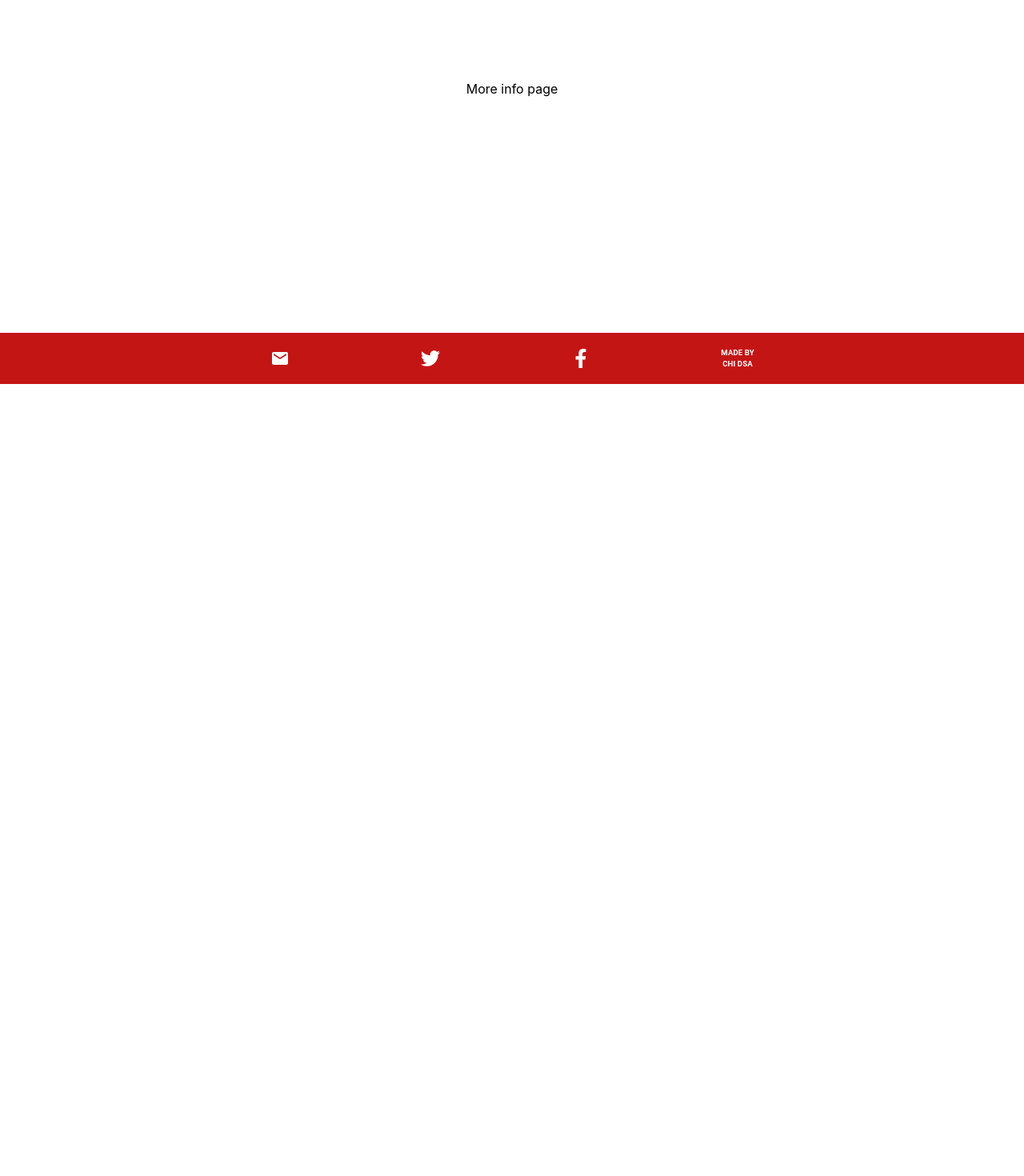
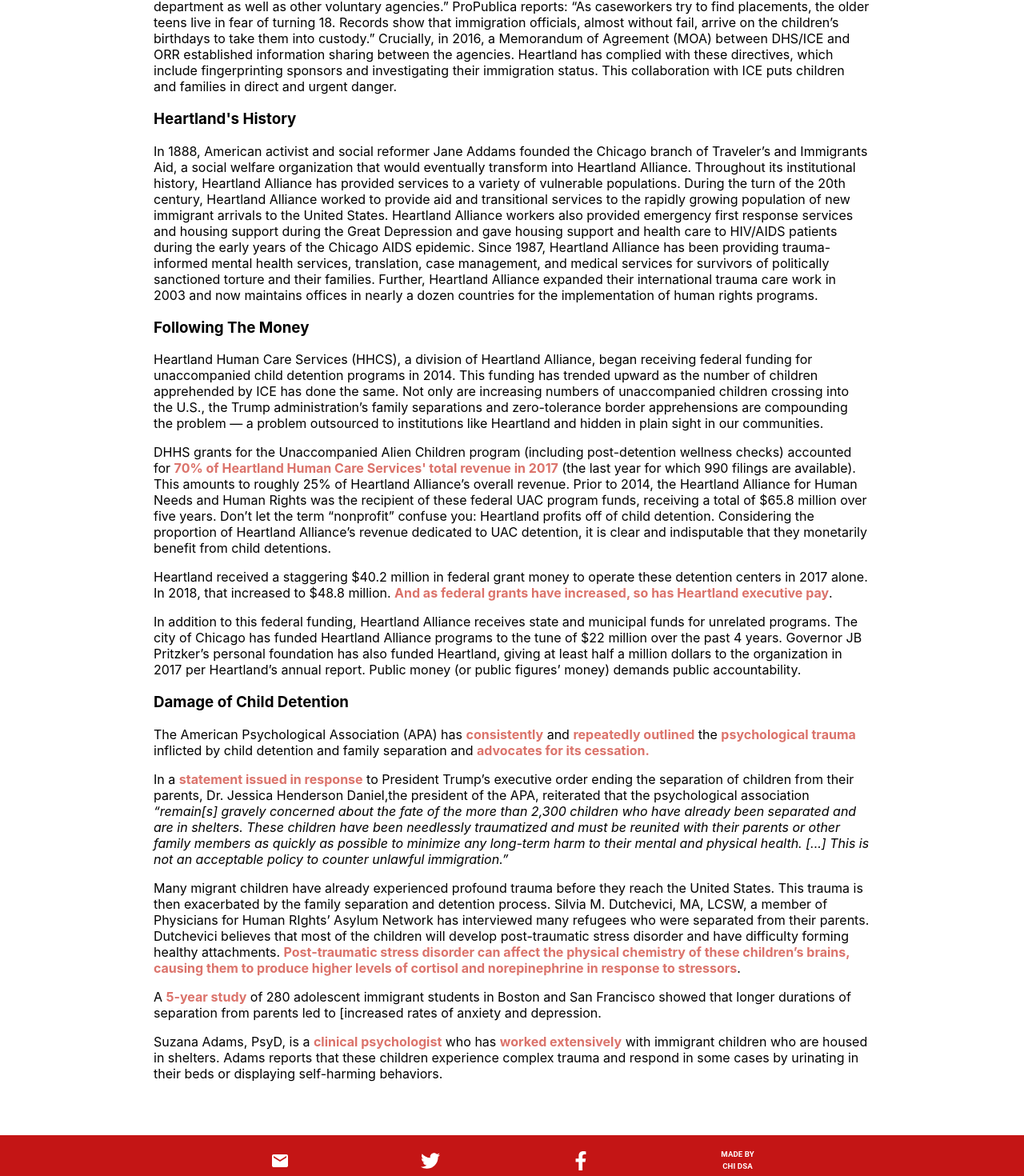
Before and after one commit to duke-thurinus/heartland-kids-site, a React (Create React App) app in the folder heartland-site/: page /more-info in a window 1280 px wide. Shown: the part 320-1790 px from the top of the page at 80% size. Before the commit the page ends 800 px from the top, so only its background shows below. Built offline with nearby package versions, Linux system fonts and the light colour scheme.

Commit message:
added more info page

```diff
--- a/heartland-site/src/container/nav-router.tsx
+++ b/heartland-site/src/container/nav-router.tsx
@@ -2,6 +2,7 @@
 import { Route, Switch } from 'react-router-dom';
 import LandingPage from 'pages/landing-page/landing-page';
 import AboutUsPage from 'pages/about-us/about-us-page';
+import MoreInfoPage from 'pages/more-info-page/more-info-page';
 
 export interface RouteLabelProps {
     label: string;
@@ -30,7 +31,6 @@
     },
 ];
 
-const MoreInfoPage = () => <div>More info  page</div>;
 const ResourcesPage = () => <div>Resoures  page</div>;
 const PetitionPage = () => <div>Petition</div>;
 
--- a/heartland-site/src/pages/about-us/content.tsx
+++ b/heartland-site/src/pages/about-us/content.tsx
@@ -3,7 +3,7 @@
 export default`
 ### About Us
 In July 2018, journalists from the
- [Washington Post](https://www.washingtonpost.com/local/immigrant-children-held-in-shelters-they-told-us-to-behave-or-wed-be-here-forever/2018/07/14/635f4cee-86b4-11e8-8f6c-46cb43e3f306_story.html),
+[Washington Post](https://www.washingtonpost.com/local/immigrant-children-held-in-shelters-they-told-us-to-behave-or-wed-be-here-forever/2018/07/14/635f4cee-86b4-11e8-8f6c-46cb43e3f306_story.html),
 [ProPublica](https://www.propublica.org/article/illinois-chicago-children-teens-immigration-shelters-heartland),
 and other media outlets began covering the abuses many children in Heartland detention centers experienced, the lasting trauma
 these children suffered from their detention, and the lack of accountability for many of the abuses
@@ -17,8 +17,8 @@
 and those fighting to shut down local detention centers. Now, almost a year after those initial exposés
 were published, we agree with Sandoval-Moshenberg’s warning:
 
-__[“It takes a hell of a savior complex to really believe that a kid in your jail is better off than
-being with his family.”](https://www.propublica.org/article/illinois-chicago-children-teens-immigration-shelters-heartland)__
+[“It takes a hell of a savior complex to really believe that a kid in your jail is better off than
+being with his family.”](https://www.propublica.org/article/illinois-chicago-children-teens-immigration-shelters-heartland)
 
 **We are convinced that an immediate end to child immigrant detention in the Chicagoland area is the only
 moral decision we can make**.
--- a/heartland-site/src/pages/landing-page/content.tsx
+++ b/heartland-site/src/pages/landing-page/content.tsx
@@ -1,3 +1,5 @@
+/* tslint:disable */
+
 export default`
 ### Introduction & Demands
 Immigrant children who have family and sponsors in the United States are being detained as
--- /dev/null
+++ b/heartland-site/src/pages/more-info-page/content.tsx
@@ -0,0 +1,68 @@
+
+/* tslint:disable */
+export default`
+### Heartland & ICE
+There is strong evidence of a close relationship and regular collaboration between Heartland Alliance and ICE. For example, Heartland’s public job postings explicitly advertise collaboration with ICE as an essential duty: A “Swing Shift Mental Health Clinical Practitioner - Unaccompanied Children's Programs […] Collaborates and serves as a primary contact for the Federal Field Specialist, the DUCS Field Coordinator and the Immigration and Customs Enforcement department as well as other voluntary agencies.” ProPublica reports: “As caseworkers try to find placements, the older teens live in fear of turning 18. Records show that immigration officials, almost without fail, arrive on the children’s birthdays to take them into custody.” Crucially, in 2016, a Memorandum of Agreement (MOA) between DHS/ICE and ORR established information sharing between the agencies. Heartland has complied with these directives, which include fingerprinting sponsors and investigating their immigration status. This collaboration with ICE puts children and families in direct and urgent danger.
+
+### Heartland's History
+In 1888, American activist and social reformer Jane Addams founded the Chicago branch of
+Traveler’s and Immigrants Aid, a social welfare organization that would eventually transform
+into Heartland Alliance. Throughout its institutional history, Heartland Alliance has provided
+services to a variety of vulnerable populations. During the turn of the 20th century, Heartland
+Alliance worked to provide aid and transitional services to the rapidly growing population
+of new immigrant arrivals to the United States. Heartland Alliance workers also provided emergency
+first response services and housing support during the Great Depression and gave housing support
+and health care to HIV/AIDS patients during the early years of the Chicago AIDS epidemic.
+Since 1987, Heartland Alliance has been providing trauma-informed mental health services,
+translation, case management, and medical services for survivors of politically sanctioned
+torture and their families. Further, Heartland Alliance expanded their international trauma care
+work in 2003 and now maintains offices in nearly a dozen countries for the implementation of human rights programs.
+
+### Following The Money
+Heartland Human Care Services (HHCS), a division of Heartland Alliance, began receiving federal funding for unaccompanied child detention programs in 2014. This funding has trended upward as the number of children apprehended by ICE has done the same. Not only are increasing numbers of unaccompanied children crossing into the U.S., the Trump administration’s family separations and zero-tolerance border apprehensions are compounding the problem — a problem outsourced to institutions like Heartland and hidden in plain sight in our communities.
+
+DHHS grants for the Unaccompanied Alien Children program (including post-detention wellness checks) accounted for
+[70% of Heartland Human Care Services' total revenue in 2017](https://taggs.hhs.gov/)
+(the last year for which 990 filings are available). This amounts to roughly 25% of Heartland Alliance’s overall revenue. Prior to 2014, the Heartland Alliance for Human Needs and Human Rights was the recipient of these federal UAC program funds, receiving a total of $65.8 million over five years. Don’t let the term “nonprofit” confuse you: Heartland profits off of child detention. Considering the proportion of Heartland Alliance’s revenue dedicated to UAC detention, it is clear and indisputable that they monetarily benefit from child detentions.
+
+Heartland received a staggering $40.2 million in federal grant money to operate these detention centers in 2017 alone. In 2018, that increased to $48.8 million.
+[And as federal grants have increased, so has Heartland executive pay](https://projects.propublica.org/nonprofits/organizations/364053244).
+
+In addition to this federal funding, Heartland Alliance receives state and municipal funds for unrelated programs. The city of Chicago has funded Heartland Alliance programs to the tune of $22 million over the past 4 years. Governor JB Pritzker’s personal foundation has also funded Heartland, giving at least half a million dollars to the organization in 2017 per Heartland’s annual report. Public money (or public figures’ money) demands public accountability.
+
+
+### Damage of Child Detention
+The American Psychological Association (APA) has
+[consistently](https://www.apa.org/news/apa/2018/border-family-separation)
+and [repeatedly outlined](https://www.apa.org/advocacy/immigration/separating-families-letter.pdf)
+the [psychological trauma](https://psycnet.apa.org/record/2016-37283-001?_ga=2.266660809.696269440.1560289202-1480969999.1560289202)
+inflicted by child detention and family separation and
+[advocates for its cessation.](https://www.apa.org/news/press/response/family-separation)
+
+In a [statement issued in response](https://www.apa.org/news/press/releases/2018/06/family-separation-policy)
+to President Trump’s executive order ending the separation of children from their parents,
+Dr. Jessica Henderson Daniel,the president of the APA, reiterated that the psychological association
+*“remain\\\[s\\\] gravely concerned about the fate of the more than 2,300 children who have already been separated
+and are in shelters. These children have been needlessly traumatized and must be reunited with their parents
+or other family members as quickly as possible to minimize any long-term harm to their mental and
+physical health. \\[...\\] This is not an acceptable policy to counter unlawful immigration.”*
+
+Many migrant children have already experienced profound trauma before they reach the United States.
+This trauma is then exacerbated by the family separation and detention process. Silvia M. Dutchevici,
+MA, LCSW, a member of Physicians for Human RIghts’ Asylum Network has interviewed many refugees who were
+separated from their parents. Dutchevici believes that most of the children will develop post-traumatic stress
+disorder and have difficulty forming healthy attachments. [Post-traumatic stress disorder can affect the physical
+chemistry of these children’s brains, causing them to produce higher levels of cortisol and norepinephrine in response
+ to stressors](https://www.psychologytoday.com/us/blog/nurturing-self-compassion/201806/damage-separating-families?amp).
+
+ A [5-year study](https://journals.sagepub.com/doi/abs/10.1177/0743558410376830)
+of 280 adolescent immigrant students in Boston and San Francisco showed that longer durations of
+separation from parents led to [increased rates of anxiety and depression.
+
+Suzana Adams, PsyD, is a
+[clinical psychologist](https://www.psychologytoday.com/us/therapists/suzana-adams-psyd-llc-phoenix-az/97338)
+who has [worked extensively](https://www.phoenixnewtimes.com/news/saras-demons-crossed-the-border-with-her-where-could-she-find-help-for-her-mental-health-problems-9040688)
+with immigrant children who are housed in shelters. Adams reports that these children experience complex trauma
+and respond in some cases by urinating in their beds or displaying self-harming behaviors.
+
+`;
--- /dev/null
+++ b/heartland-site/src/pages/more-info-page/more-info-page.tsx
@@ -0,0 +1,12 @@
+
+import * as React from 'react';
+import Markdown from 'react-markdown';
+import Content from './content';
+
+export default () => {
+    return (
+        <div >
+            <Markdown source={Content}/>
+        </div>
+    );
+};
```
